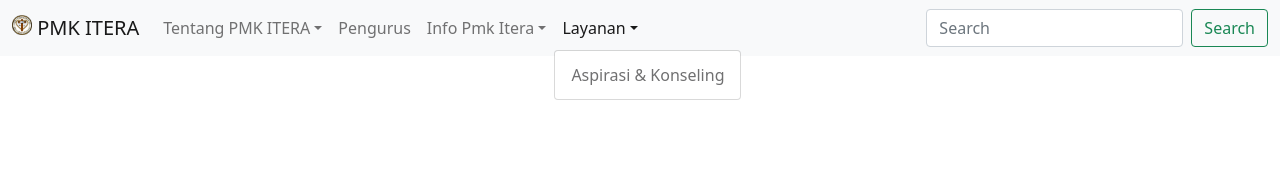
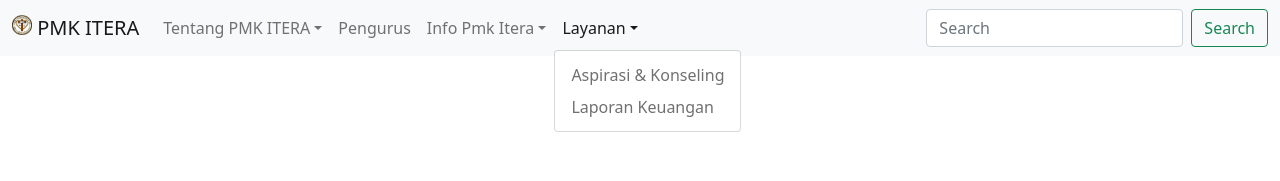
Before and after one commit to siburianbasrunki/PMKWEB, a Next.js app: page / in a window 1280 px wide. Both pictures are taken after a click on the button "Layanan". Shown: the top 181 px of the page. Built offline with nearby package versions, Linux system fonts and the light colour scheme.

Commit message:
update navbar

```diff
--- a/components/navbar.js
+++ b/components/navbar.js
@@ -46,7 +46,12 @@ export default function Navigation() {
             <NavDropdown title="Layanan" id="navbarScrollingDrodown">
               <NavDropdown.Item className={style["link"]}>
                 <Link href="/layanan">
-                  <a>Aspirasi & Konseling </a>
+                  <a>Aspirasi & Konseling</a>
+                </Link>
+              </NavDropdown.Item>
+              <NavDropdown.Item className={style["link"]}>
+                <Link href="/laporan">
+                  <a>Laporan Keuangan</a>
                 </Link>
               </NavDropdown.Item>
             </NavDropdown>
```
